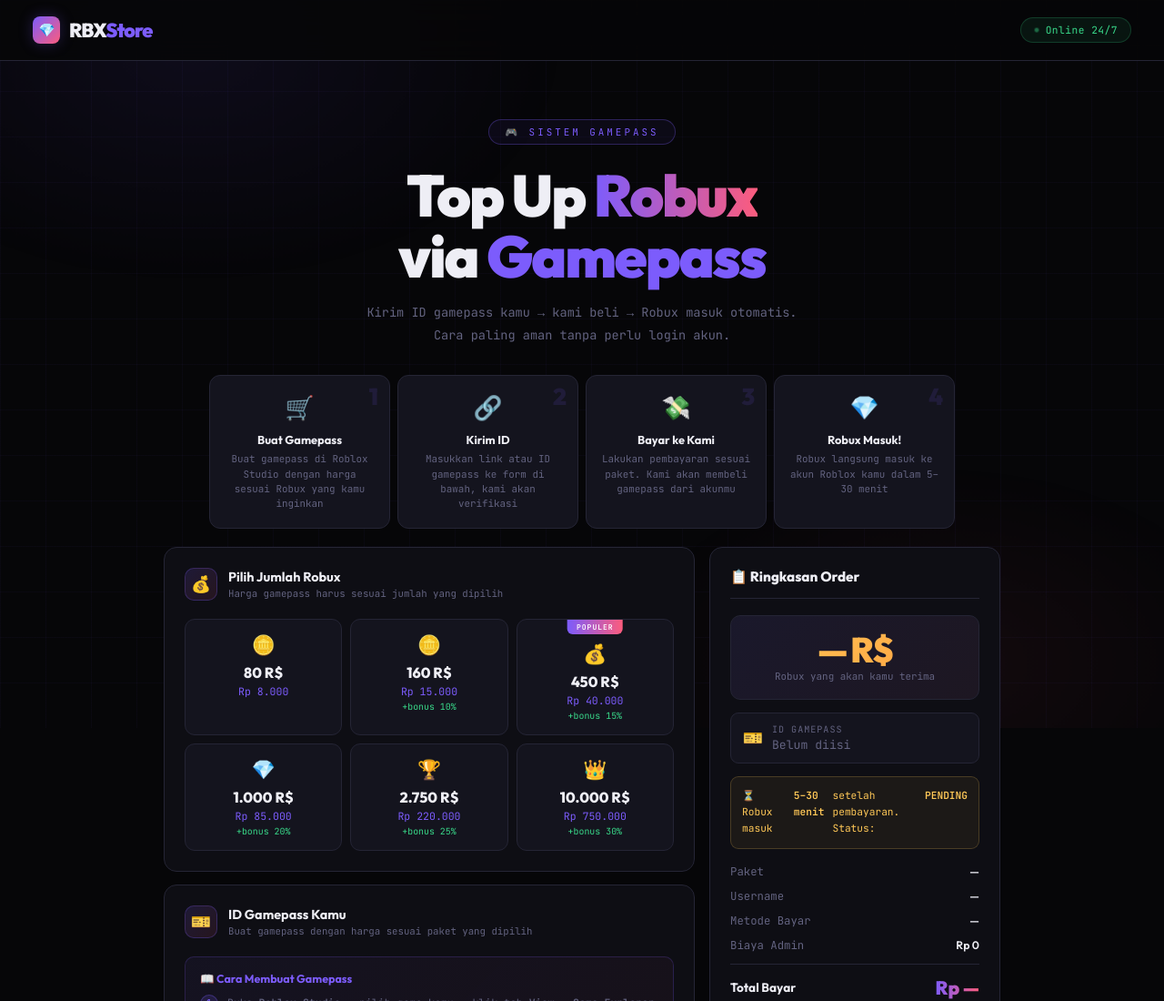
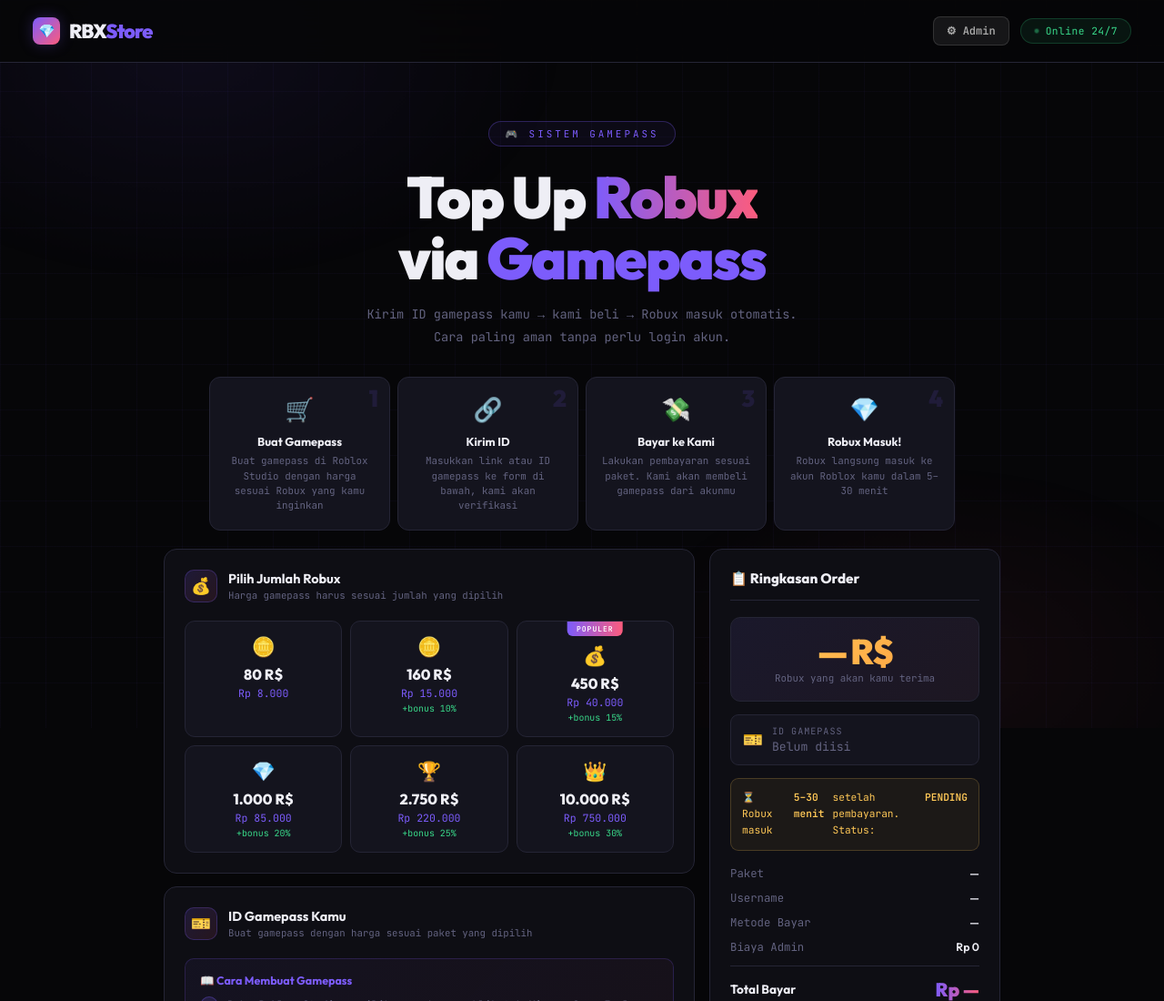
Before and after one commit to chisatobobaaa/chisatobobaaaa, a website: page index.html in a window 1280 px wide. Shown: the top 1100 px of the page at 91% size. Drawn offline with Linux system fonts and the light colour scheme.

Commit message:
index.html

```diff
--- a/index.html
+++ b/index.html
@@ -858,6 +858,7 @@
       <div class="logo-text">RBX<em>Store</em></div>
     </div>
     <div class="header-right">
+      <a href="admin.html" style="background:rgba(255,255,255,.07);border:1px solid rgba(255,255,255,.12);border-radius:8px;padding:7px 14px;color:#aaa;font-size:12px;font-weight:600;text-decoration:none;">⚙ Admin</a>
       <div class="live-badge">
         <div class="live-dot"></div>
         Online 24/7
```
